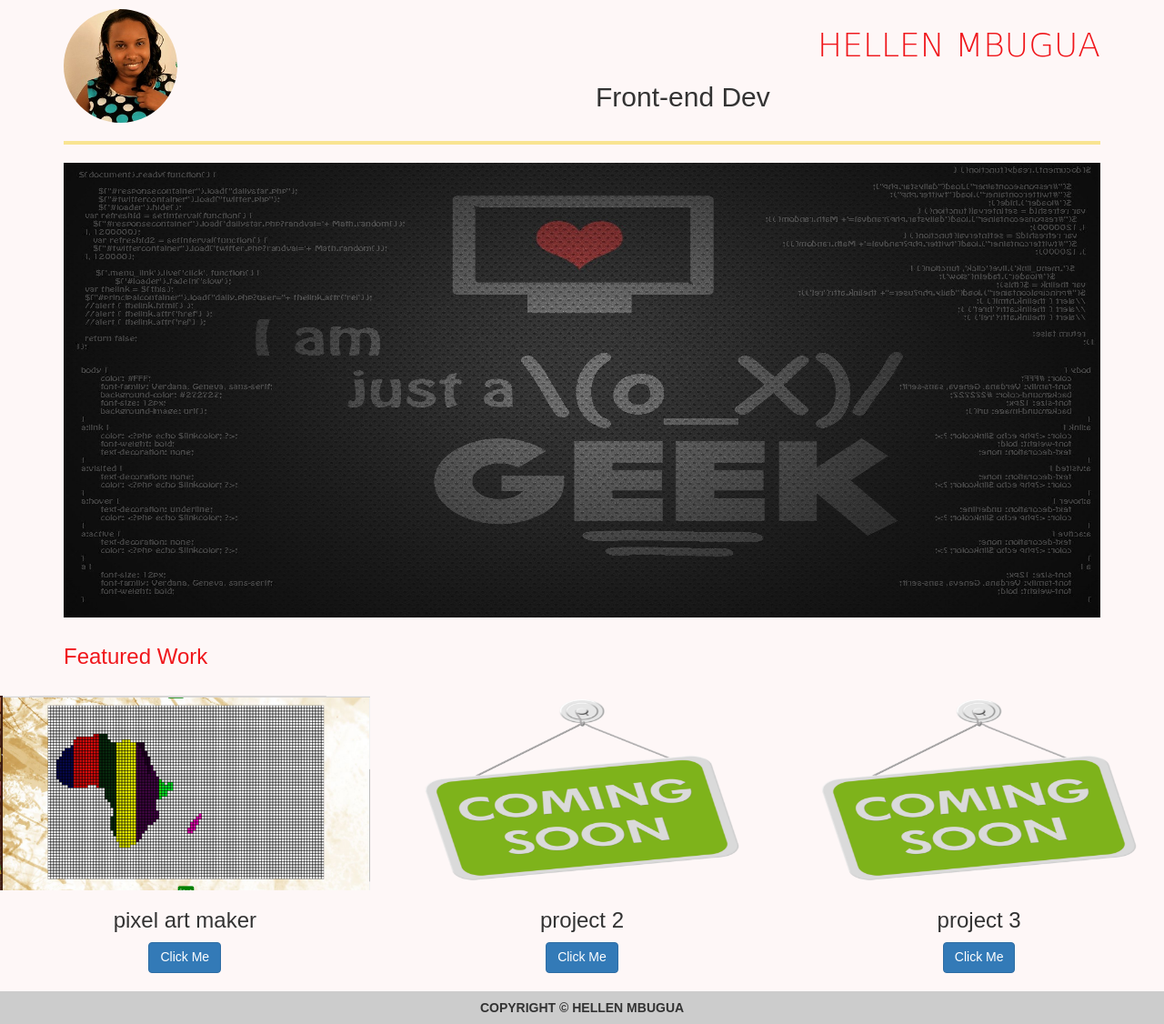
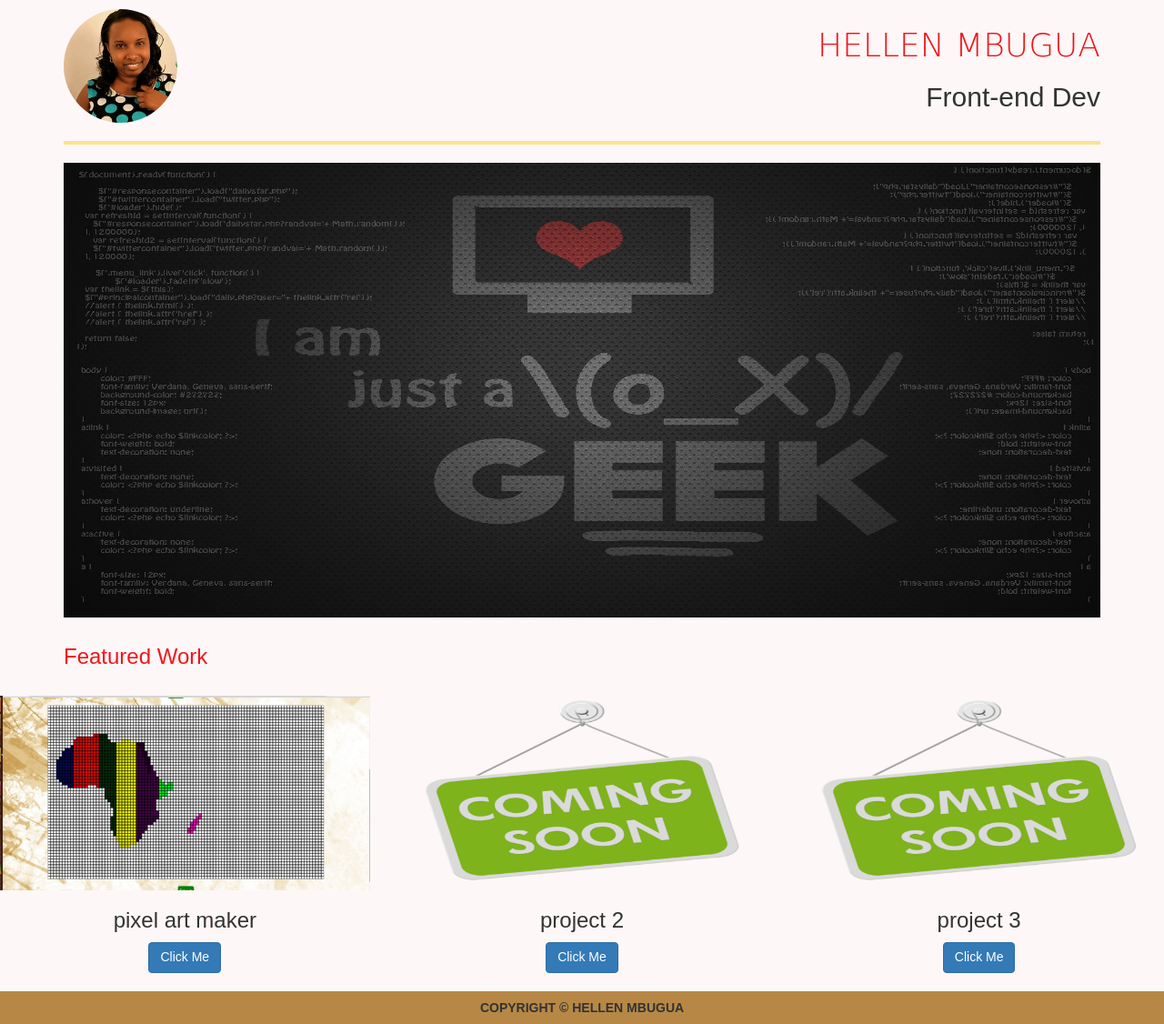
Before and after one commit to mbuguaellen/mbuguaellen-portfolio.github.io, a plain HTML site: page index.html in a window 1280 px wide. Shown: the whole page at 91% size. Drawn offline with Linux system fonts and the light colour scheme.

Commit message:
Update styles.css

```diff
--- a/css/styles.css
+++ b/css/styles.css
@@ -4,7 +4,6 @@ body {
 	background-image: url(pic4.jpg);
 }
 
-/* header */
 .header {
 	margin-top: 10px;
 }
@@ -29,7 +28,7 @@ body {
 }
 
 .header h1,
-.header h4 {
+.header h2 {
 	text-align: right;
 }
 
@@ -47,7 +46,6 @@ body {
 	border-top: 4px solid #f9e491;
 }
 
-/* content */
 .feature-work {
 	margin: 10px 0;
 	color:#F0161B;
@@ -88,11 +86,11 @@ body {
 	text-align: center;
 }
 
-/* footer */
+
 .footer {
 	margin-top: 10px;
 	text-align: center;
-	background-color: #ccc;
+	background-color: #b78845;
 	padding: 10px 0;
 	text-transform: uppercase;
 	font-weight: bold;
```
